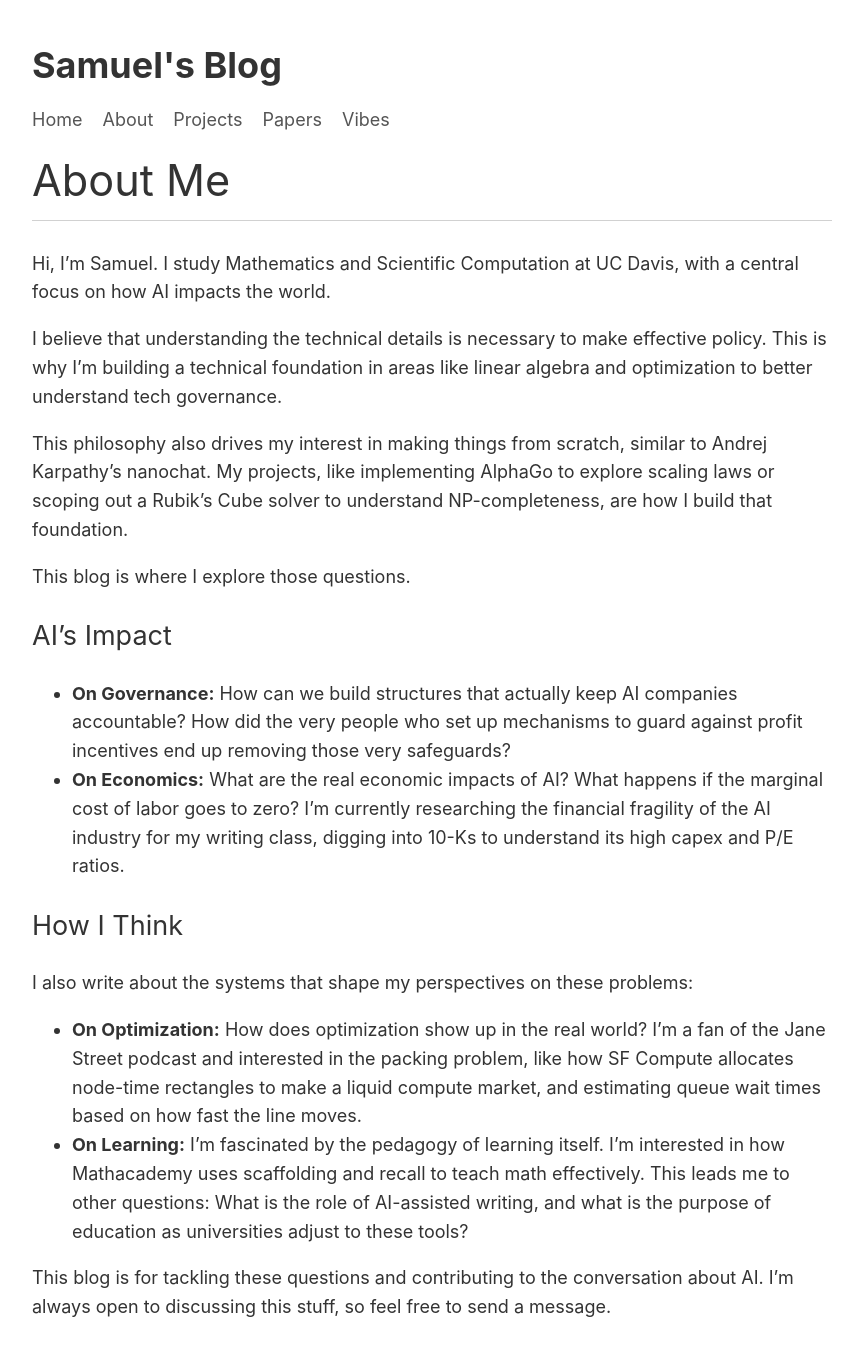
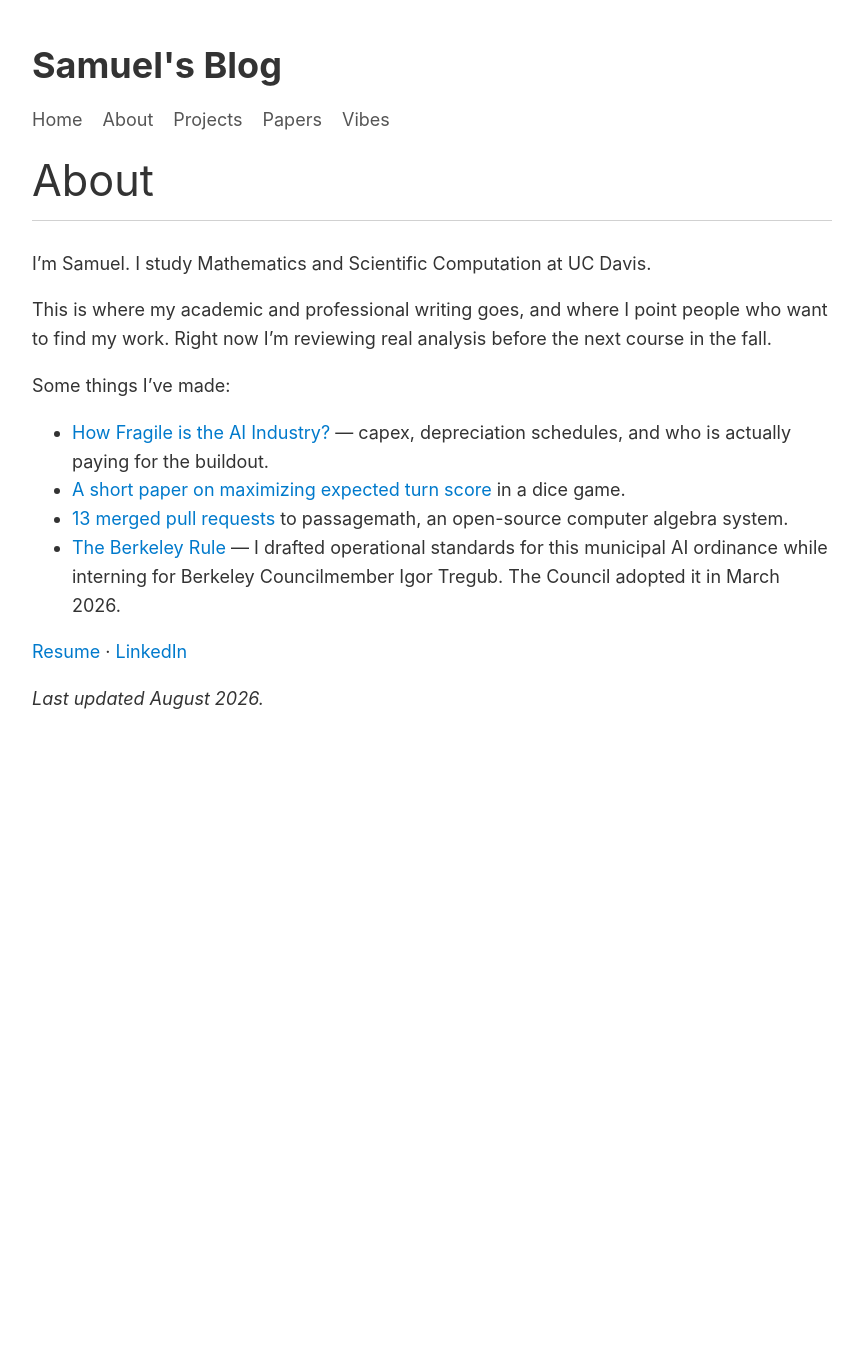
Before and after one commit to sacchen/sacchen.github.io, a Jekyll site: the page built from about.md, in a window 1280 px wide. Shown: the whole page, without its empty margins (208-1067 px from the left). Built offline with Jekyll 4.4.1, drawn with Linux system fonts in a browser that asks for light colours; after the commit the page ends 900 px from its top, so only the background shows below that.

Commit message:
Rewrite about page, add resume, add 10 vibes images
Replace the outdated about page with a shorter one: drop the stale
"currently researching" line, link recent work, and add a last-updated
date so staleness is visible next time.

Add a web copy of the resume with the email address removed from the
header; the application version keeps it.

Add 10 vibes images and drop i_dont_use_ai. Crop dead space from four
images (up to 47% letterbox) and re-encode two oversized photos, taking
the vibes page from 18MB to 7.2MB. Weight the dense ones in
vibes_sizes.yml so their text stays readable.

Co-Authored-By: Claude Opus 5 <noreply@anthropic.com>

```diff
--- a/about.md
+++ b/about.md
@@ -4,25 +4,19 @@ title: About
 permalink: /about/
 ---
 
-# About Me
+# About
 
-Hi, I'm Samuel. I study Mathematics and Scientific Computation at UC Davis, with a central focus on how AI impacts the world.
+I'm Samuel. I study Mathematics and Scientific Computation at UC Davis.
 
-I believe that understanding the technical details is necessary to make effective policy. This is why I'm building a technical foundation in areas like linear algebra and optimization to better understand tech governance.
+This is where my academic and professional writing goes, and where I point people who want to find my work. Right now I'm reviewing real analysis before the next course in the fall.
 
-This philosophy also drives my interest in making things from scratch, similar to Andrej Karpathy's nanochat. My projects, like implementing AlphaGo to explore scaling laws or scoping out a Rubik's Cube solver to understand NP-completeness, are how I build that foundation.
+Some things I've made:
 
-This blog is where I explore those questions.
+- [How Fragile is the AI Industry?](/blog/how-fragile-is-the-AI-industry/) — capex, depreciation schedules, and who is actually paying for the buildout.
+- [A short paper on maximizing expected turn score](/papers/hog/) in a dice game.
+- [13 merged pull requests](https://github.com/passagemath/passagemath) to passagemath, an open-source computer algebra system.
+- [The Berkeley Rule](https://berkeleyca.gov/sites/default/files/2026-02/2026-03-10%20Item%2008%20The%20Berkeley%20Rule%20Artificial%20Intelligence%20Municipal.pdf) — I drafted operational standards for this municipal AI ordinance while interning for Berkeley Councilmember Igor Tregub. The Council adopted it in March 2026.
 
-## AI's Impact
+[Resume](/assets/Samuel_Chen_Resume.pdf) · [LinkedIn](https://linkedin.com/in/samuel-a-chen)
 
-- **On Governance:** How can we build structures that actually keep AI companies accountable? How did the very people who set up mechanisms to guard against profit incentives end up removing those very safeguards?
-- **On Economics:** What are the real economic impacts of AI? What happens if the marginal cost of labor goes to zero? I'm currently researching the financial fragility of the AI industry for my writing class, digging into 10-Ks to understand its high capex and P/E ratios.
-
-## How I Think
-
-I also write about the systems that shape my perspectives on these problems:
-- **On Optimization:** How does optimization show up in the real world? I'm a fan of the Jane Street podcast and interested in the packing problem, like how SF Compute allocates node-time rectangles to make a liquid compute market, and estimating queue wait times based on how fast the line moves.
-- **On Learning:** I'm fascinated by the pedagogy of learning itself. I'm interested in how Mathacademy uses scaffolding and recall to teach math effectively. This leads me to other questions: What is the role of AI-assisted writing, and what is the purpose of education as universities adjust to these tools?
-
-This blog is for tackling these questions and contributing to the conversation about AI. I'm always open to discussing this stuff, so feel free to send a message.
+*Last updated August 2026.*
--- a/vibes_sizes.yml
+++ b/vibes_sizes.yml
@@ -18,4 +18,7 @@
 ftx_balance_sheet.png: 1.6
 payoff_table.JPG: 1.4
 tiktok_coding.png: 1.25
-i_dont_use_ai.JPG: 1.15
+how_are_you.PNG: 1.6
+cofactor_method.PNG: 1.6
+slot_machines.PNG: 1.4
+red_plenty.PNG: 1.2
```
Also changed, not shown: assets/vibes/image_widths_heights.json (+55 -7 lines), assets/vibes/accountability_partner.jpg (added), assets/vibes/cat_powerful_aura.PNG (added), assets/vibes/cofactor_method.PNG (added), assets/vibes/do_I_look.PNG (added), assets/vibes/how_are_you.PNG (added), assets/vibes/i_dont_use_ai.JPG (deleted), assets/vibes/jesus_done_for_me.JPG (added), assets/vibes/middle_east.JPG (added), assets/vibes/red_plenty.PNG (added), assets/vibes/seitanist.jpg (added), assets/vibes/slot_machines.PNG (added), assets/vibes/sweaty.JPG (added), 2 other files.
